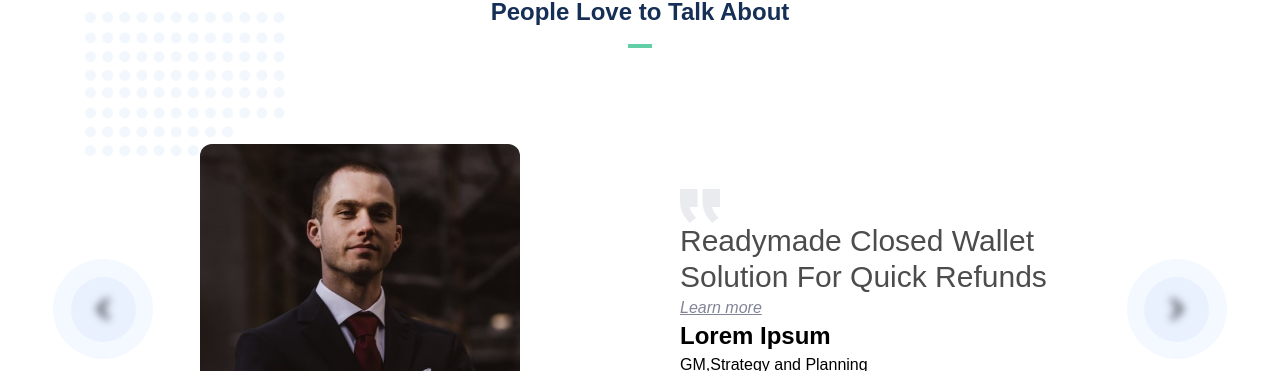
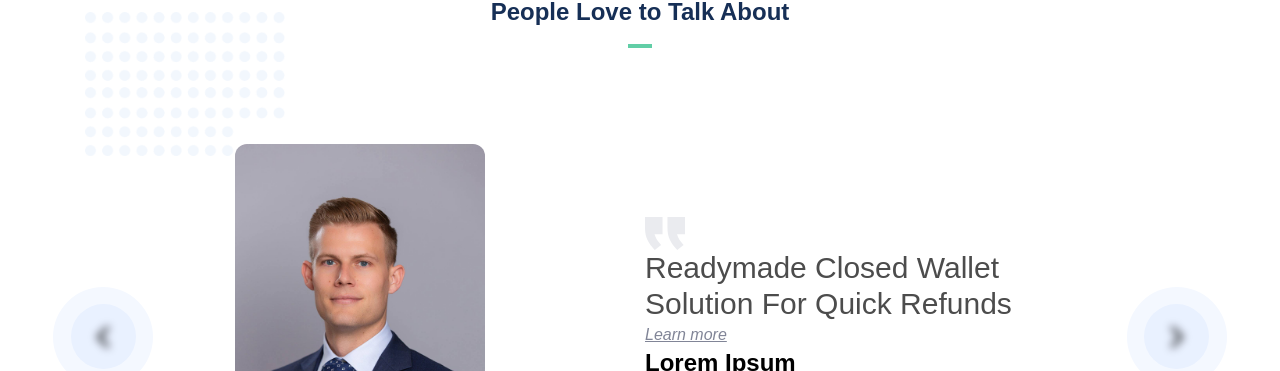
Before and after one commit to Sambond22/html2, a website built with Vite: page Razorpay/index.html in a window 1280 px wide. Shown: the part 6288-6659 px from the top of the page. Built offline with nearby package versions, Linux system fonts and the light colour scheme; files whose address does not match are found by name.

Commit message:
img change

```diff
--- a/Razorpay/index.html
+++ b/Razorpay/index.html
@@ -834,7 +834,7 @@
 
       <div class="flex justify-between">
                 <!-- left button -->
-                <button class="bg-[#f4f8ff] rounded-full  h-[100px] w-[100px] absolute left-0 top-1/2 flex justify-center items-center">
+                <button class="bg-[#f4f8ff] rounded-full  h-[100px] w-[100px] absolute left-0 top-1/2 flex justify-center items-center" title=".">
                     <div class="bg-[#f4f8ff] rounded-full  h-[65%] w-[65%] mix-blend-multiply  flex justify-center items-center ">
                         <img src="./images/chevron-left.svg" alt="" class="w-9 blur-sm" >
                     </div>
@@ -844,7 +844,7 @@
                 <!-- contentsection -->
                 <div class="flex flex-col md:flex-row  max-w-[960px] items-center mx-auto my-20 space-x-[10rem]">
 
-                             <img src="./images/testimonial.jpg" alt="" height="320px" width="320px" class="rounded-xl">
+                             <img src="./images/corporate_headshots_tampa_002.jpg" alt=""  width="250px" class="rounded-xl">
 
                              <div class=" max-w-[400px]">
 
@@ -858,7 +858,7 @@
                    </div>
                      <!-- right button -->
 
-                     <button class="bg-[#f4f8ff] rounded-full  h-[100px] w-[100px] absolute right-0 top-1/2 flex justify-center items-center">
+                     <button class="bg-[#f4f8ff] rounded-full  h-[100px] w-[100px] absolute right-0 top-1/2 flex justify-center items-center" title=".">
                         <div class="bg-[#f4f8ff] rounded-full  h-[65%] w-[65%] mix-blend-multiply  flex justify-center items-center ">
                                <img src="./images/chevron-left.svg" alt="" class="rotate-180 w-9 blur-sm ">
                         </div>
```
Also changed, not shown: Razorpay/images/corporate_headshots_tampa_002.jpg (added).
